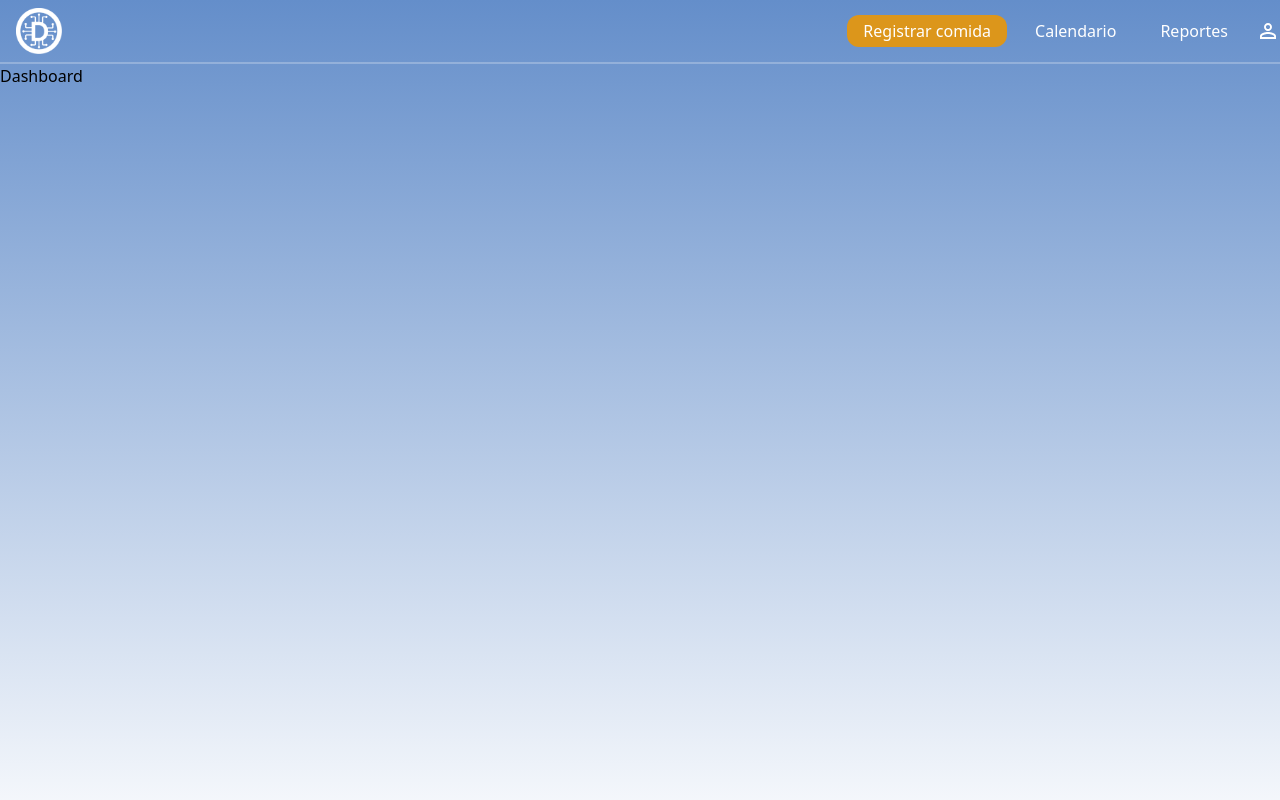
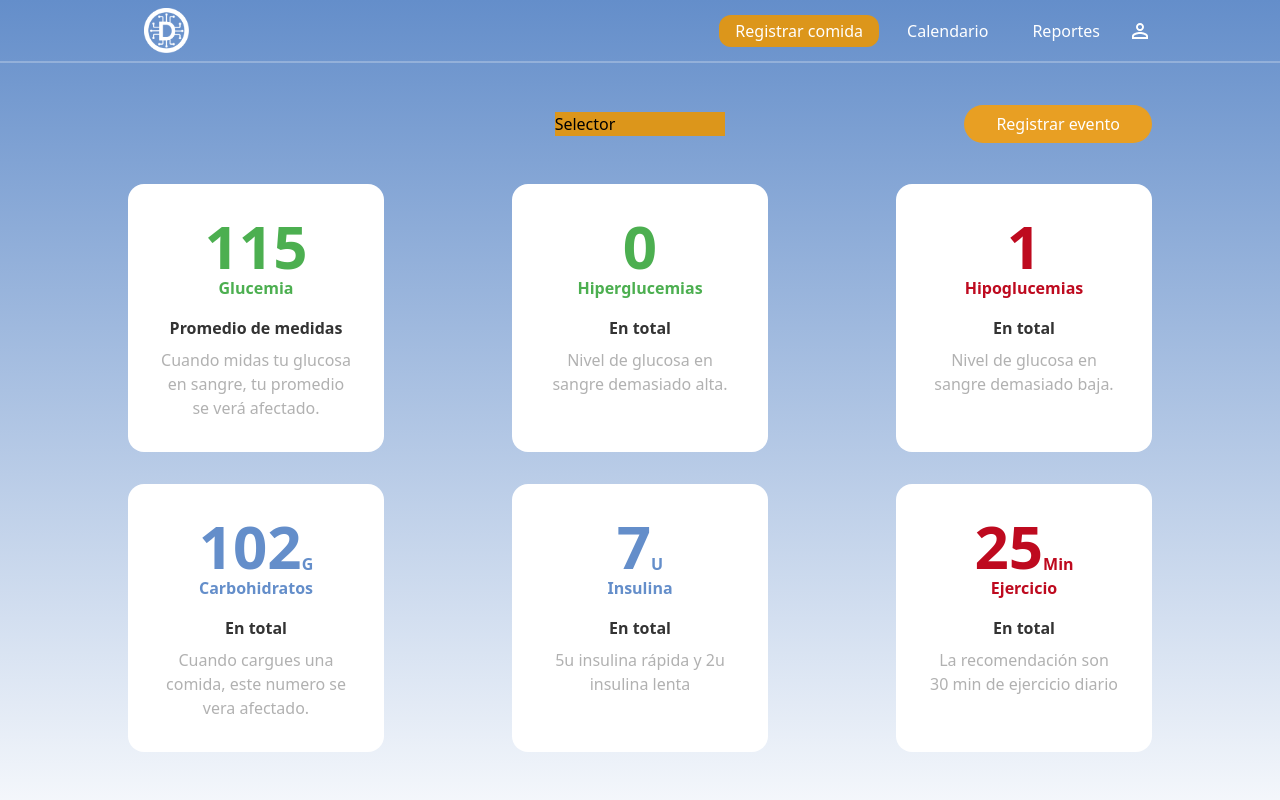
Before and after one commit to NuriaROrquin/diabetia, a Next.js app in the folder frontend/: page /dashboard in a window 1280 px wide. Shown: the top 800 px of the page. Built offline with nearby package versions, Linux system fonts and the light colour scheme.

Commit message:
add cards to dashboard

```diff
--- a/frontend/app/globals.css
+++ b/frontend/app/globals.css
@@ -51,3 +51,8 @@ body {
 
   border-bottom: 5px solid black;
 }
+
+.container {
+  max-width: 80%;
+  margin: 0 auto;
+}
--- /dev/null
+++ b/frontend/components/card/index.js
@@ -0,0 +1,24 @@
+export const Card = ({number, textIndicator, title, description, unit, color="blue"}) => {
+
+    const getTextColor = () => {
+        if(color){
+            return color === 'blue' ? 'text-blue-primary' : color === 'green' ? 'text-green-primary' : 'text-red-primary'
+        }
+    }
+
+    return (
+        <section className="w-1/4 bg-white p-8 rounded-2xl">
+            <div className="w-full flex justify-center flex-col items-center mb-4">
+                <div className="flex items-end">
+                    <h3 className={`${getTextColor()} text-6xl font-bold`}>{number}</h3>
+                    {unit && <span className={`${getTextColor()} font-bold`}>{unit}</span>}
+                </div>
+                <span className={`font-semibold ${getTextColor()}`}>{textIndicator}</span>
+            </div>
+            <div className="w-full flex justify-center flex-col items-center gap-2">
+                <span className="font-semibold text-gray-primary">{title}</span>
+                <span className="text-gray-secondary text-center">{description}</span>
+            </div>
+        </section>
+    )
+}
--- a/frontend/components/navigation/index.js
+++ b/frontend/components/navigation/index.js
@@ -57,7 +57,7 @@ export const Navigation = () => {
 
                         <div className={`${openUserMenu ? 'text-opacity-100' : 'opacity-0'} absolute top-10 transition-all delay-0 ease-in-out`}>
                             {openUserMenu &&
-                                <div className={`rounded-2xl p-4 bg-white`}>
+                                <div className={`rounded-2xl p-4 bg-white shadow-2xl`}>
                                     <ul className={`flex flex-col`}>
                                         <li className="mb-6 text-sm text-blue-secondary">
                                             <Link href="/profile">Mi perfil</Link>
--- /dev/null
+++ b/frontend/components/selector/index.js
@@ -0,0 +1,7 @@
+export const Selector = ({width}) => {
+    return (
+        <section className={`${width} bg-orange-secondary flex`}>
+            <h1>Selector</h1>
+        </section>
+    )
+}
--- a/frontend/pages/dashboard/index.js
+++ b/frontend/pages/dashboard/index.js
@@ -1,7 +1,30 @@
+import {Card} from "../../components/card";
+import {ButtonOrange} from "../../components/button";
+import {Selector} from "../../components/selector";
+import Link from "next/link";
+
 export const Home = () => {
     return (
         <section className="w-full min-h-screen">
-            <h1>Dashboard</h1>
+            <div className="container pt-12">
+                <div className="grid grid-cols-3 w-full">
+                    <div className="w-full col-start-2 flex justify-self-center justify-center">
+                        <Selector width="w-1/2" />
+                    </div>
+                    <div className="col-start-3 justify-self-end">
+                        <Link className="bg-orange-focus hover:bg-orange-primary transition-all text-white py-2 px-8 rounded-full w-full" href="/event">Registrar evento</Link>
+                    </div>
+                </div>
+
+                <div className="flex flex-wrap justify-between mt-12 gap-x-1 gap-y-8">
+                    <Card color="green" number={115} textIndicator="Glucemia" title="Promedio de medidas" description="Cuando midas tu glucosa en sangre, tu promedio se verá afectado." />
+                    <Card color="green" number={0} textIndicator="Hiperglucemias" title="En total" description="Nivel de glucosa en sangre demasiado alta." />
+                    <Card color="red" number={1} textIndicator="Hipoglucemias" title="En total" description="Nivel de glucosa en sangre demasiado baja." />
+                    <Card color="blue" number={102} unit="G" textIndicator="Carbohidratos" title="En total" description="Cuando cargues una comida, este numero se vera afectado." />
+                    <Card color="blue" number={7} unit="U" textIndicator="Insulina" title="En total" description="5u insulina rápida y 2u insulina lenta" />
+                    <Card color="red" number={25} unit="Min" textIndicator="Ejercicio" title="En total" description="La recomendación son 30 min de ejercicio diario" />
+                </div>
+            </div>
         </section>
     )
 }
--- /dev/null
+++ b/frontend/pages/event/food/index.js
@@ -0,0 +1,10 @@
+export const FoodEvent = () => {
+
+    return (
+        <div>
+            <h1>Food Event</h1>
+        </div>
+    )
+}
+
+export default FoodEvent;
--- /dev/null
+++ b/frontend/pages/event/index.js
@@ -0,0 +1,9 @@
+export const EventsGrid = () => {
+    return (
+        <div>
+            <h1>Events</h1>
+        </div>
+    )
+}
+
+export default EventsGrid;
--- a/frontend/tailwind.config.js
+++ b/frontend/tailwind.config.js
@@ -16,6 +16,8 @@ module.exports = {
         "orange-focus": "#e89f23",
         "gray-primary": "#333",
         "gray-secondary": "#b1b1b1",
+        "green-primary": "#4CAF50",
+        "red-primary": "#BE0A1F"
       },
       backgroundImage: {
         "gradient-radial": "radial-gradient(var(--tw-gradient-stops))",
@@ -30,6 +32,8 @@ module.exports = {
         "orange-secondary": "#dc961b",
         "gray-primary": "#333",
         "gray-secondary": "#b1b1b1",
+        "green-primary": "#4CAF50",
+        "red-primary": "#BE0A1F"
       },
       textColor: {
         "blue-primary": "#648ECA",
@@ -39,6 +43,8 @@ module.exports = {
         "orange-secondary": "#dc961b",
         "gray-primary": "#333",
         "gray-secondary": "#b1b1b1",
+        "green-primary": "#4CAF50",
+        "red-primary": "#BE0A1F"
       },
       minHeight: {
         "80": "80vh"
```
